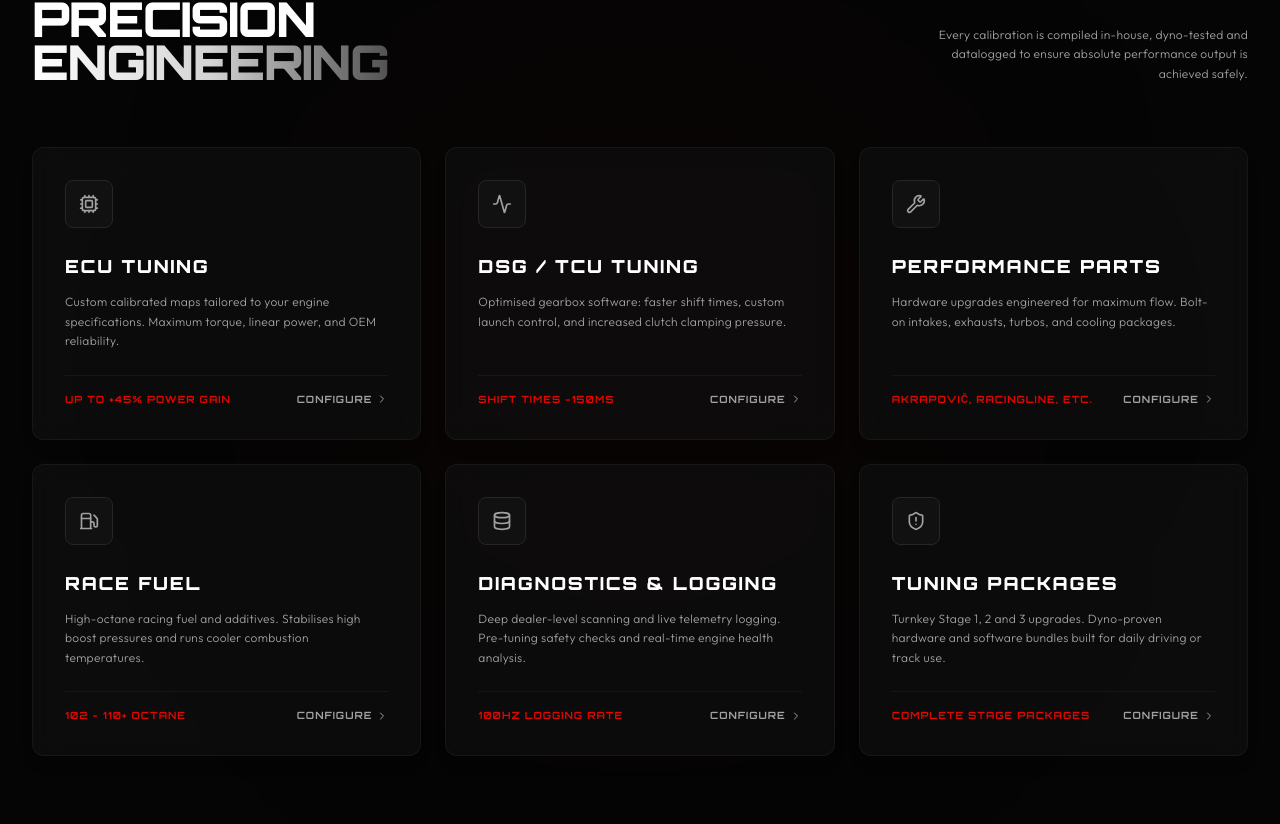
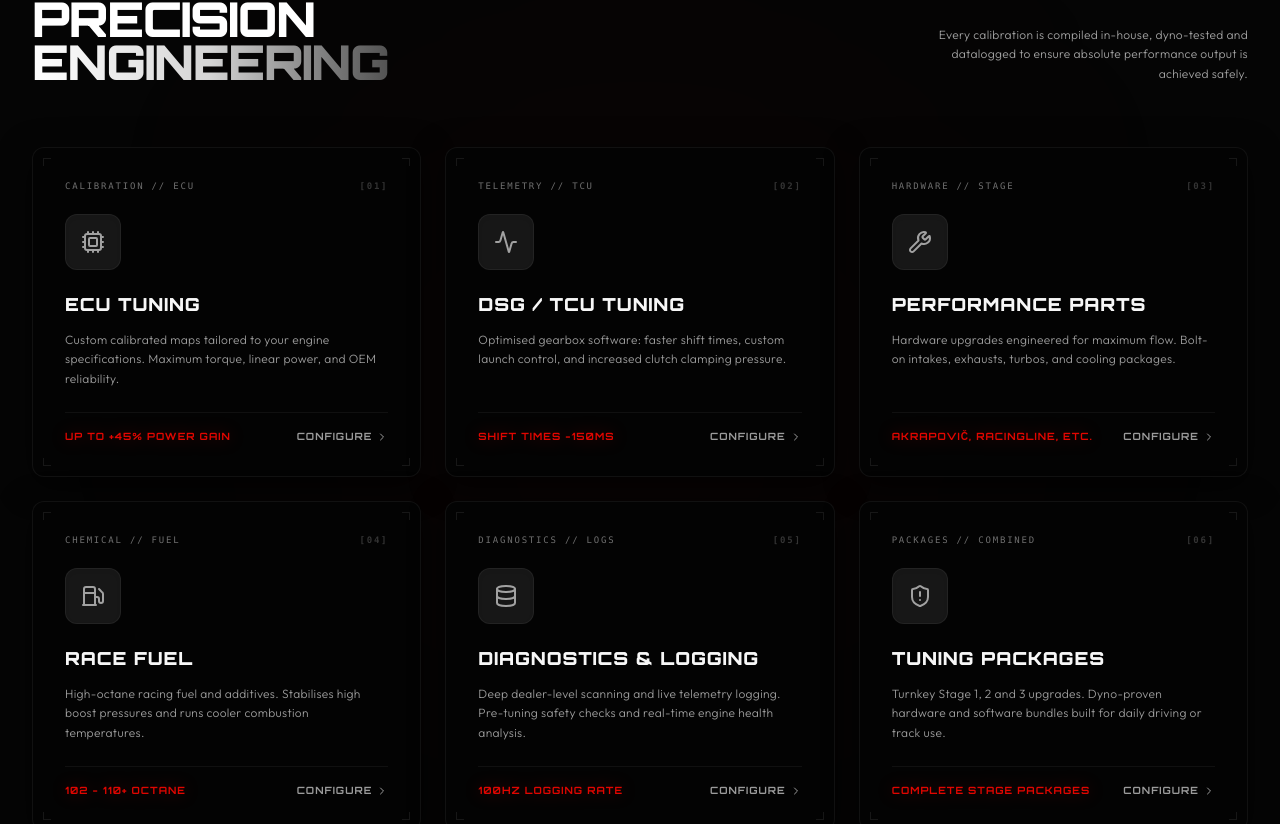
Before and after one commit to MalcolmGov/kpsec, a Next.js app: page / in a window 1280 px wide. Shown: the part 1316-2140 px from the top of the page. Built offline with nearby package versions, Linux system fonts and the light colour scheme.

Commit message:
Redesign Services capability cards with premium interactive HUD styling and radial glow spotlight

```diff
--- a/src/components/Services.tsx
+++ b/src/components/Services.tsx
@@ -1,47 +1,74 @@
 "use client";
 
+import { useState } from "react";
 import { motion } from "framer-motion";
 import { Cpu, Activity, Wrench, Fuel, Database, ShieldAlert, ChevronRight } from "lucide-react";
 
 export default function Services() {
   const services = [
     {
+      code: "CALIBRATION // ECU",
       title: "ECU TUNING",
       desc: "Custom calibrated maps tailored to your engine specifications. Maximum torque, linear power, and OEM reliability.",
       icon: Cpu,
       stats: "Up to +45% Power Gain",
+      index: "01",
     },
     {
+      code: "TELEMETRY // TCU",
       title: "DSG / TCU TUNING",
       desc: "Optimised gearbox software: faster shift times, custom launch control, and increased clutch clamping pressure.",
       icon: Activity,
       stats: "Shift Times -150ms",
+      index: "02",
     },
     {
+      code: "HARDWARE // STAGE",
       title: "PERFORMANCE PARTS",
       desc: "Hardware upgrades engineered for maximum flow. Bolt-on intakes, exhausts, turbos, and cooling packages.",
       icon: Wrench,
       stats: "Akrapovič, RacingLine, etc.",
+      index: "03",
     },
     {
+      code: "CHEMICAL // FUEL",
       title: "RACE FUEL",
       desc: "High-octane racing fuel and additives. Stabilises high boost pressures and runs cooler combustion temperatures.",
       icon: Fuel,
       stats: "102 - 110+ Octane",
+      index: "04",
     },
     {
+      code: "DIAGNOSTICS // LOGS",
       title: "DIAGNOSTICS & LOGGING",
       desc: "Deep dealer-level scanning and live telemetry logging. Pre-tuning safety checks and real-time engine health analysis.",
       icon: Database,
       stats: "100Hz Logging Rate",
+      index: "05",
     },
     {
+      code: "PACKAGES // COMBINED",
       title: "TUNING PACKAGES",
       desc: "Turnkey Stage 1, 2 and 3 upgrades. Dyno-proven hardware and software bundles built for daily driving or track use.",
       icon: ShieldAlert,
       stats: "Complete Stage Packages",
+      index: "06",
     },
   ];
+
+  const [hoveredIndex, setHoveredIndex] = useState<number | null>(null);
+  const [mousePositions, setMousePositions] = useState<{ [key: number]: { x: number; y: number } }>({});
+
+  const handleMouseMove = (e: React.MouseEvent<HTMLDivElement>, index: number) => {
+    const rect = e.currentTarget.getBoundingClientRect();
+    setMousePositions((prev) => ({
+      ...prev,
+      [index]: {
+        x: e.clientX - rect.left,
+        y: e.clientY - rect.top,
+      },
+    }));
+  };
 
   const containerVariants = {
     hidden: { opacity: 0 },
@@ -94,45 +121,74 @@ export default function Services() {
           viewport={{ once: true, margin: "-100px" }}
           className="grid grid-cols-1 md:grid-cols-2 lg:grid-cols-3 gap-6"
         >
-          {services.map((svc) => {
+          {services.map((svc, idx) => {
             const Icon = svc.icon;
+            const mPos = mousePositions[idx] || { x: 0, y: 0 };
+            const isHovered = hoveredIndex === idx;
+
             return (
               <motion.div
                 key={svc.title}
                 variants={cardVariants}
-                className="relative group rounded-xl border border-white/5 bg-glass p-8 flex flex-col justify-between min-h-[280px] transition-all duration-300 hover:border-[#E10600]/30 hover:bg-neutral-900/60 shadow-lg"
+                onMouseMove={(e) => handleMouseMove(e, idx)}
+                onMouseEnter={() => setHoveredIndex(idx)}
+                onMouseLeave={() => setHoveredIndex(null)}
+                className="relative group rounded-xl border border-white/5 bg-[#0a0a0a]/80 p-8 flex flex-col justify-between min-h-[300px] transition-all duration-500 hover:border-white/10 shadow-[0_8px_32px_rgba(0,0,0,0.6)] overflow-hidden backdrop-blur-md"
+                style={{
+                  background: isHovered
+                    ? `radial-gradient(350px circle at ${mPos.x}px ${mPos.y}px, rgba(225, 6, 0, 0.08), transparent 50%), rgba(10, 10, 10, 0.85)`
+                    : "rgba(5, 5, 5, 0.92)",
+                }}
               >
-                {/* Glowing laser border on hover */}
-                <div className="absolute inset-0 rounded-xl bg-gradient-to-r from-[#E10600]/10 to-transparent opacity-0 group-hover:opacity-100 transition-opacity pointer-events-none" />
+                {/* Subtle Carbon Fiber Texture Overlay */}
+                <div className="absolute inset-0 bg-carbon opacity-[0.03] group-hover:opacity-[0.06] transition-opacity duration-500 rounded-xl pointer-events-none" />
+
+                {/* Laser Bottom Accent Glow Line */}
+                <div className="absolute bottom-0 inset-x-0 h-[1.5px] bg-gradient-to-r from-transparent via-[#E10600] to-transparent scale-x-0 group-hover:scale-x-100 transition-transform duration-500 origin-center pointer-events-none" />
+
+                {/* Precise Corner HUD Brackets */}
+                <div className="absolute top-2.5 left-2.5 w-2 h-2 border-t border-l border-white/[0.08] group-hover:border-[#E10600]/40 transition-colors duration-500" />
+                <div className="absolute top-2.5 right-2.5 w-2 h-2 border-t border-r border-white/[0.08] group-hover:border-[#E10600]/40 transition-colors duration-500" />
+                <div className="absolute bottom-2.5 left-2.5 w-2 h-2 border-b border-l border-white/[0.08] group-hover:border-[#E10600]/40 transition-colors duration-500" />
+                <div className="absolute bottom-2.5 right-2.5 w-2 h-2 border-b border-r border-white/[0.08] group-hover:border-[#E10600]/40 transition-colors duration-500" />
 
                 <div>
-                  {/* Icon Block */}
-                  <div className="inline-flex h-12 w-12 items-center justify-center rounded-lg bg-[#111] border border-neutral-800 text-neutral-400 group-hover:text-[#E10600] group-hover:border-[#E10600]/30 transition-all duration-300 mb-6">
-                    <Icon className="h-5 w-5" />
+                  {/* Top Metadata Header */}
+                  <div className="flex items-center justify-between mb-5 font-mono text-[9px] tracking-[0.2em] text-neutral-500 group-hover:text-neutral-400 transition-colors duration-300">
+                    <span>{svc.code}</span>
+                    <span className="text-white/20 group-hover:text-[#E10600]/60 font-black transition-colors duration-300">
+                      [{svc.index}]
+                    </span>
+                  </div>
+
+                  {/* Icon Block with inner ring & glow shadow */}
+                  <div className="relative inline-flex h-14 w-14 items-center justify-center rounded-xl bg-neutral-900 border border-neutral-800/80 text-neutral-400 group-hover:text-[#E10600] group-hover:border-[#E10600]/40 transition-all duration-500 mb-5 shadow-inner group-hover:shadow-[0_0_20px_rgba(225,6,0,0.15)]">
+                    <div className="absolute inset-0.5 rounded-lg border border-white/5 opacity-0 group-hover:opacity-100 transition-opacity duration-500 pointer-events-none" />
+                    <Icon className="h-6 w-6 transform group-hover:scale-110 transition-transform duration-500" />
                   </div>
 
                   {/* Title */}
-                  <h3 className="text-lg font-black tracking-widest text-white uppercase font-display mb-3">
+                  <h3 className="text-lg font-black tracking-wider text-white uppercase font-display mb-3 transition-all duration-300 group-hover:text-glow-red">
                     {svc.title}
                   </h3>
 
                   {/* Description */}
-                  <p className="text-xs text-neutral-400 font-sans leading-relaxed tracking-wide mb-6 font-light">
+                  <p className="text-xs text-neutral-400 font-sans leading-relaxed tracking-wide mb-6 font-light group-hover:text-neutral-300 transition-colors duration-300">
                     {svc.desc}
                   </p>
                 </div>
 
                 {/* Footer specs / callout */}
-                <div className="border-t border-neutral-900 pt-4 flex items-center justify-between">
-                  <span className="text-[10px] font-bold tracking-widest text-[#E10600] font-display uppercase">
+                <div className="border-t border-white/5 pt-4 flex items-center justify-between group-hover:border-white/10 transition-colors duration-500">
+                  <span className="text-[10px] font-bold tracking-widest text-[#E10600] font-display uppercase drop-shadow-[0_0_8px_rgba(225,6,0,0.3)]">
                     {svc.stats}
                   </span>
                   <a
                     href="#booking"
-                    className="inline-flex items-center gap-1 text-[10px] font-bold tracking-widest text-neutral-400 group-hover:text-white transition-colors uppercase font-display"
+                    className="inline-flex items-center gap-1 text-[10px] font-bold tracking-widest text-neutral-400 group-hover:text-white transition-colors duration-300 uppercase font-display"
                   >
                     <span>CONFIGURE</span>
-                    <ChevronRight className="h-3 w-3 group-hover:translate-x-0.5 transition-transform" />
+                    <ChevronRight className="h-3 w-3 group-hover:translate-x-1 transition-transform" />
                   </a>
                 </div>
               </motion.div>
```
